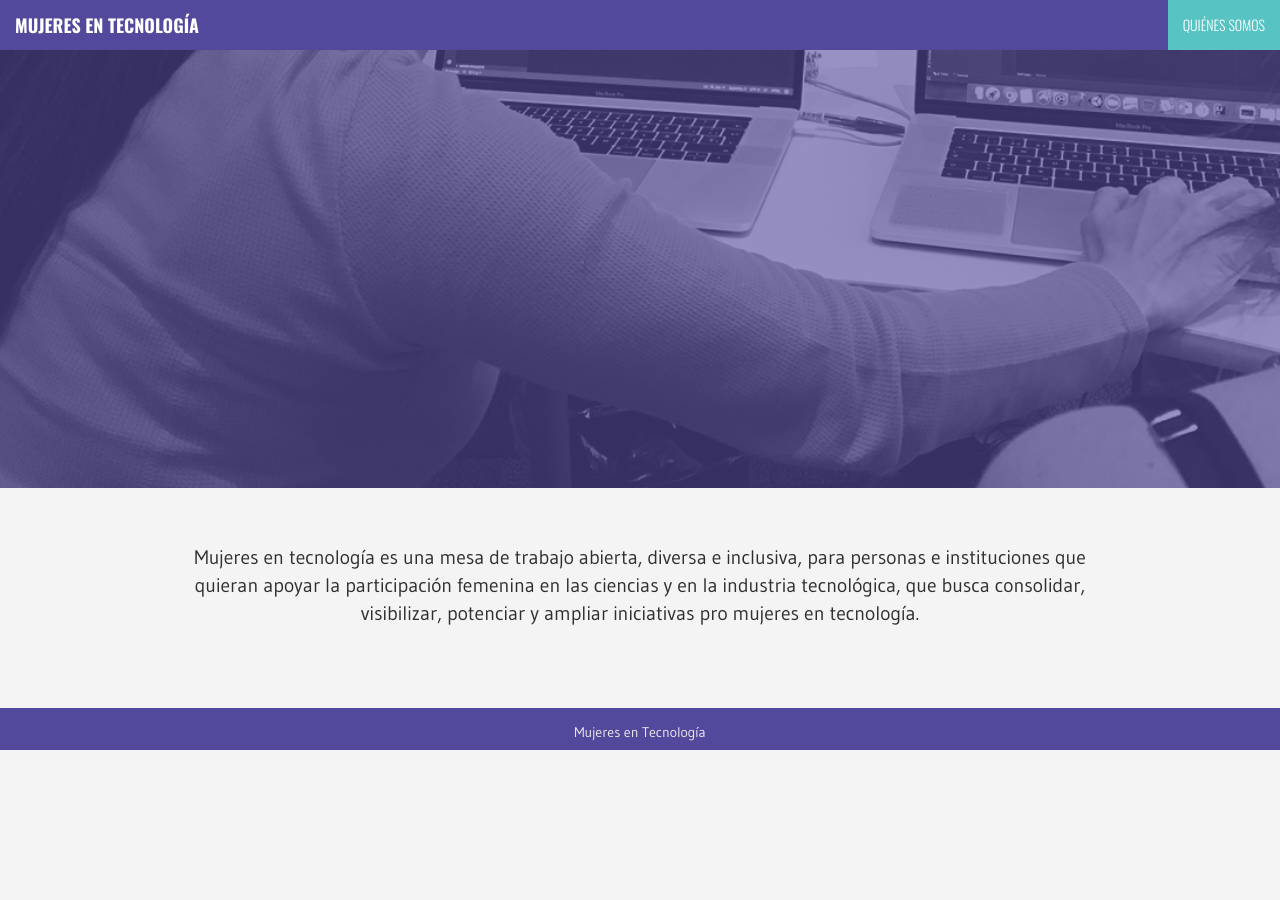
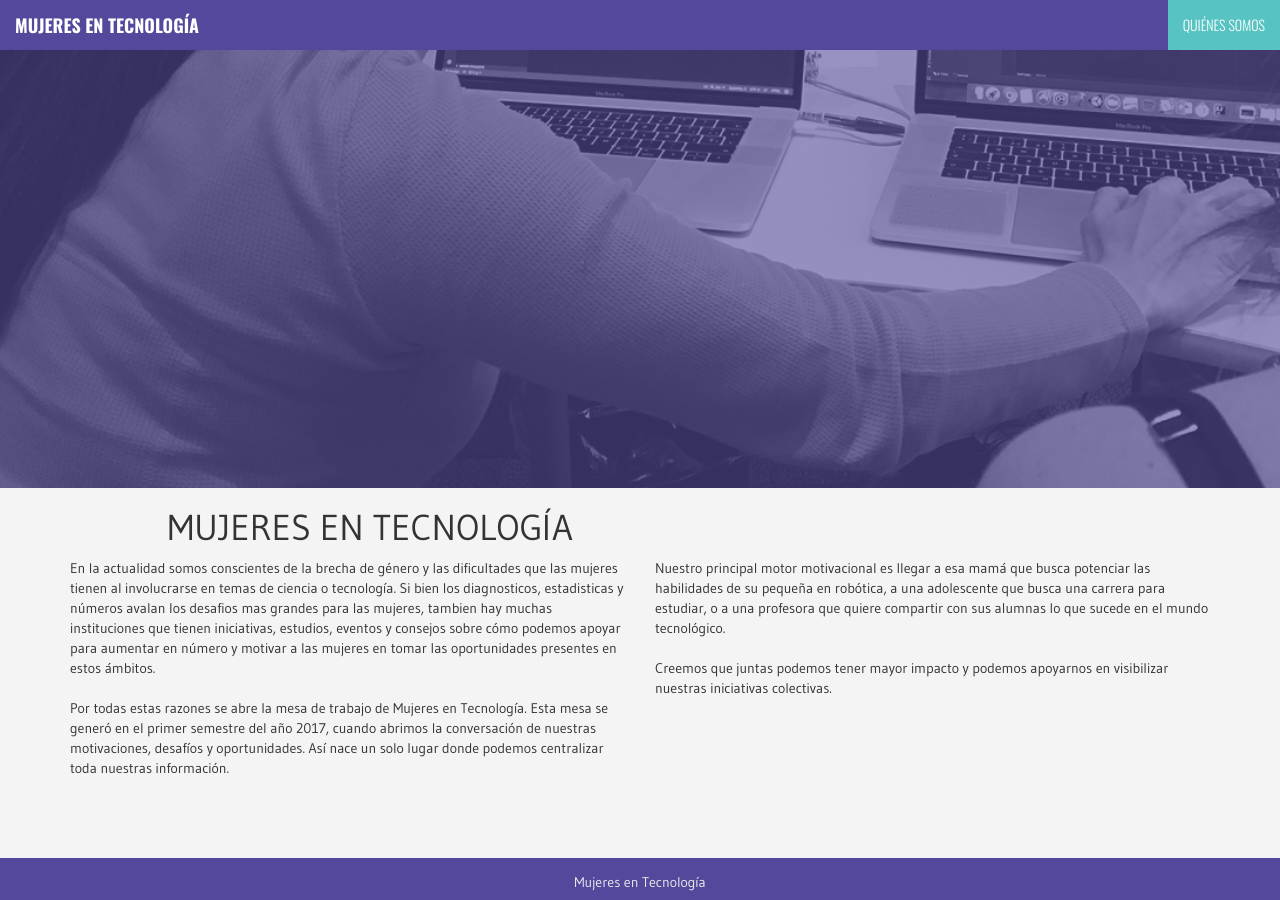
Before and after one commit to mujeresentecnologia/portal, a Jekyll site: the page built from about.md, in a window 1280 px wide and 900 px high, scrolled down 412 px. Built offline with Jekyll 4.4.1, drawn with Linux system fonts in a browser that asks for light colours; before the commit the page ends 1162 px from its top, so only the background shows below that.

Commit message:
[#29] Add static content to Quienes Somos Page

```diff
--- /dev/null
+++ b/_data/static_content.yml
@@ -0,0 +1,17 @@
+about:
+  description:
+    title: MUJERES EN TECNOLOGÍA
+    left: "En la actualidad somos conscientes de la brecha de género y las dificultades que las mujeres
+    tienen al involucrarse en temas de ciencia o tecnología. Si bien los diagnosticos, estadisticas
+    y números avalan los desafios mas grandes para las mujeres, tambien hay muchas instituciones que
+    tienen iniciativas, estudios, eventos y consejos sobre cómo podemos apoyar para aumentar en número
+    y motivar a las mujeres en tomar las oportunidades presentes en estos ámbitos.
+    \n\n
+    Por todas estas razones se abre la mesa de trabajo de Mujeres en Tecnología. Esta mesa se generó en el primer
+    semestre del año 2017, cuando abrimos la conversación de nuestras motivaciones, desafíos y
+    oportunidades. Así nace un solo lugar donde podemos centralizar toda nuestras información."
+    right: "Nuestro principal motor motivacional es llegar a esa mamá que busca potenciar las habilidades de su pequeña en robótica,
+    a una adolescente que busca una carrera para estudiar, o a una profesora que quiere compartir con sus alumnas lo que sucede en
+    el mundo tecnológico.
+    \n\n
+    Creemos que juntas podemos tener mayor impacto y podemos apoyarnos en visibilizar nuestras iniciativas colectivas."
--- a/_layouts/about.html
+++ b/_layouts/about.html
@@ -11,10 +11,18 @@
   <div class="container">
     <div class="row">
       <div class="col-xs-10 col-md-10 col-xs-offset-1 col-md-offset-1">
-        <div class="met_content">
-          {{ content }}
+        <h1 id="description_title">
+          {{ site.data.static_content[page.layout]["description"]["title"] | strip }}
+        </h1>
+      </div>
+    </div>
+    <div class="row">
+      <div class="col-xs-12 col-md-6">
+        <p id="left_paragraph">{{ site.data.static_content[page.layout]["description"]["left"] | newline_to_br }}</p>
+      </div>
+      <div class="col-xs-12 col-md-6">
+          <p id="right_paragraph">{{ site.data.static_content[page.layout]["description"]["right"] | newline_to_br }}</p>
         </div>
-      </div>
     </div>
   </div>
   {% include footer.html %}
--- a/about.md
+++ b/about.md
@@ -1,5 +1,3 @@
 ---
 layout: about
 ---
-
-Mujeres en tecnología es una mesa de trabajo abierta, diversa e inclusiva, para personas e instituciones que quieran apoyar la participación femenina en las ciencias y en la industria tecnológica, que busca consolidar, visibilizar, potenciar y ampliar iniciativas pro mujeres en tecnología.
```
Also changed, not shown: _spec/static_content_spec.rb (added, +28 -0 lines).
